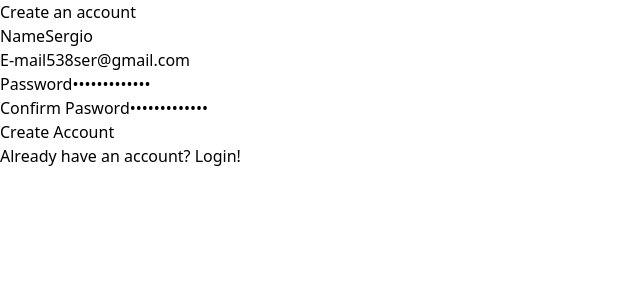
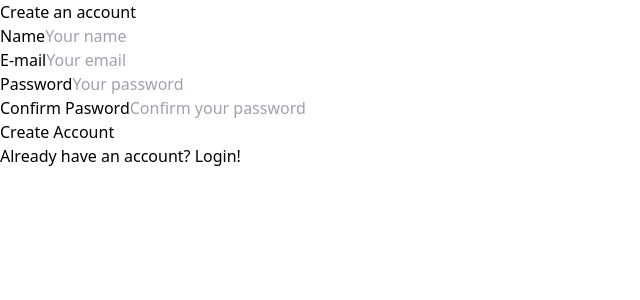
Before and after one commit to tutaabsoluta/ecommerce, a Next.js app in the folder frontend/: page /auth/register in a window 1280 px wide. Shown: the top 300 px of the page, without its empty margins (0-640 px from the left). Built offline with nearby package versions, Linux system fonts and the light colour scheme; no server answers.

Commit message:
Changes in initial states

```diff
--- a/frontend/src/app/auth/login/page.tsx
+++ b/frontend/src/app/auth/login/page.tsx
@@ -11,7 +11,7 @@ export default function LoginPage() {
 
       <nav className="mt-10">
         <Link href="/auth/register" className="text-center text-white text-lg block">
-          Don't have an account? Create one!
+          Don't have an account? <span className="text-sky-500">Create one!</span>
         </Link>
       </nav>
     </>
--- a/frontend/src/app/auth/register/page.tsx
+++ b/frontend/src/app/auth/register/page.tsx
@@ -11,7 +11,7 @@ export default function RegisterPage() {
 
       <nav className="mt-10">
         <Link href="/auth/login" className="text-center text-white text-lg block">
-          Already have an account? Login!
+          Already have an account? <span className="text-sky-500">Login!</span>
         </Link>
       </nav>
     </>
--- a/frontend/src/components/LoginForm.tsx
+++ b/frontend/src/components/LoginForm.tsx
@@ -14,8 +14,8 @@ export default function LoginForm() {
   const router = useRouter();
 
   const initialValues = {
-    email: "538ser@gmail.com",
-    password: "SergioDuran1!",
+    email: "",
+    password: "",
   };
 
   const {
--- a/frontend/src/components/RegisterForm.tsx
+++ b/frontend/src/components/RegisterForm.tsx
@@ -9,10 +9,10 @@ import api from "@/api/axios";
 export default function RegisterForm() {
 
     const initialValues = {
-        user: 'Sergio',
-        email: '538ser@gmail.com',
-        password: 'SergioDuran1!',
-        password_confirmation: 'SergioDuran1!',
+        user: '',
+        email: '',
+        password: '',
+        password_confirmation: '',
     }
 
     const { handleSubmit, register, reset, watch, formState: { errors } } = useForm({ defaultValues: initialValues });
```
